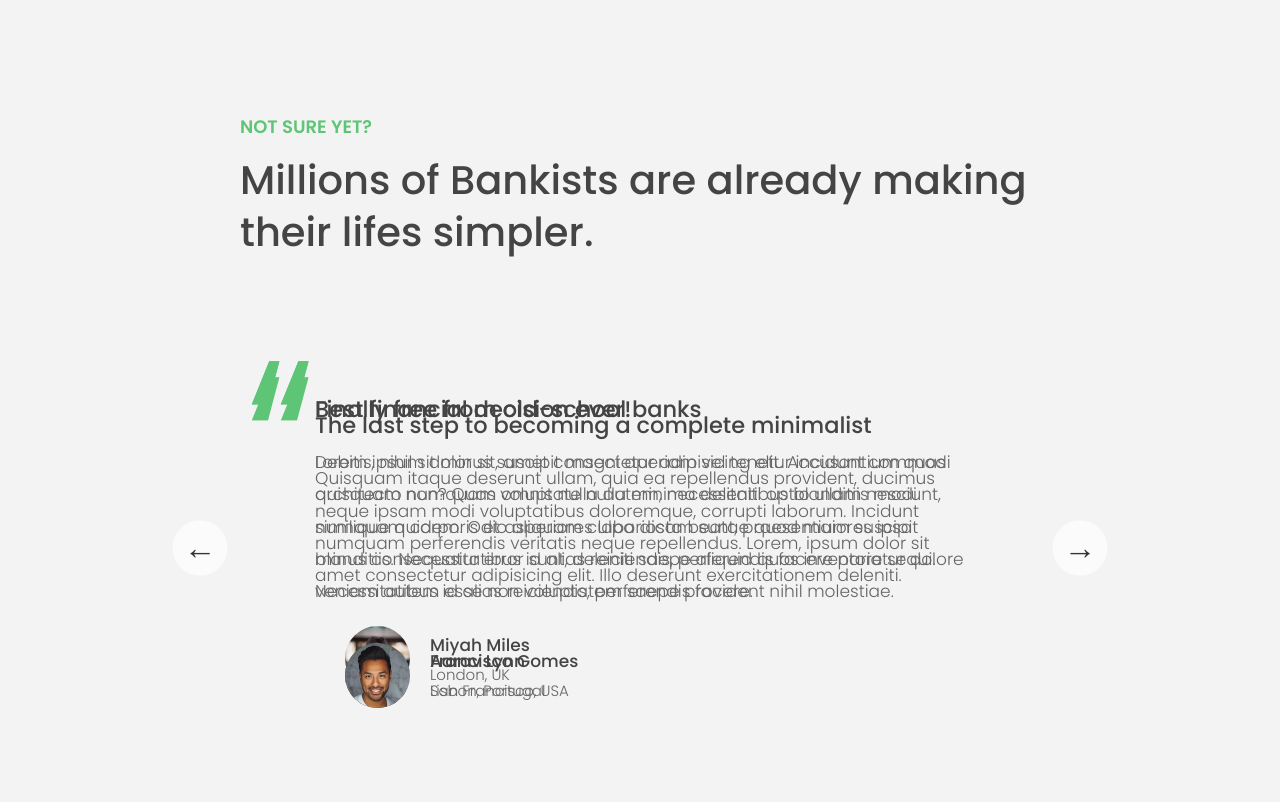
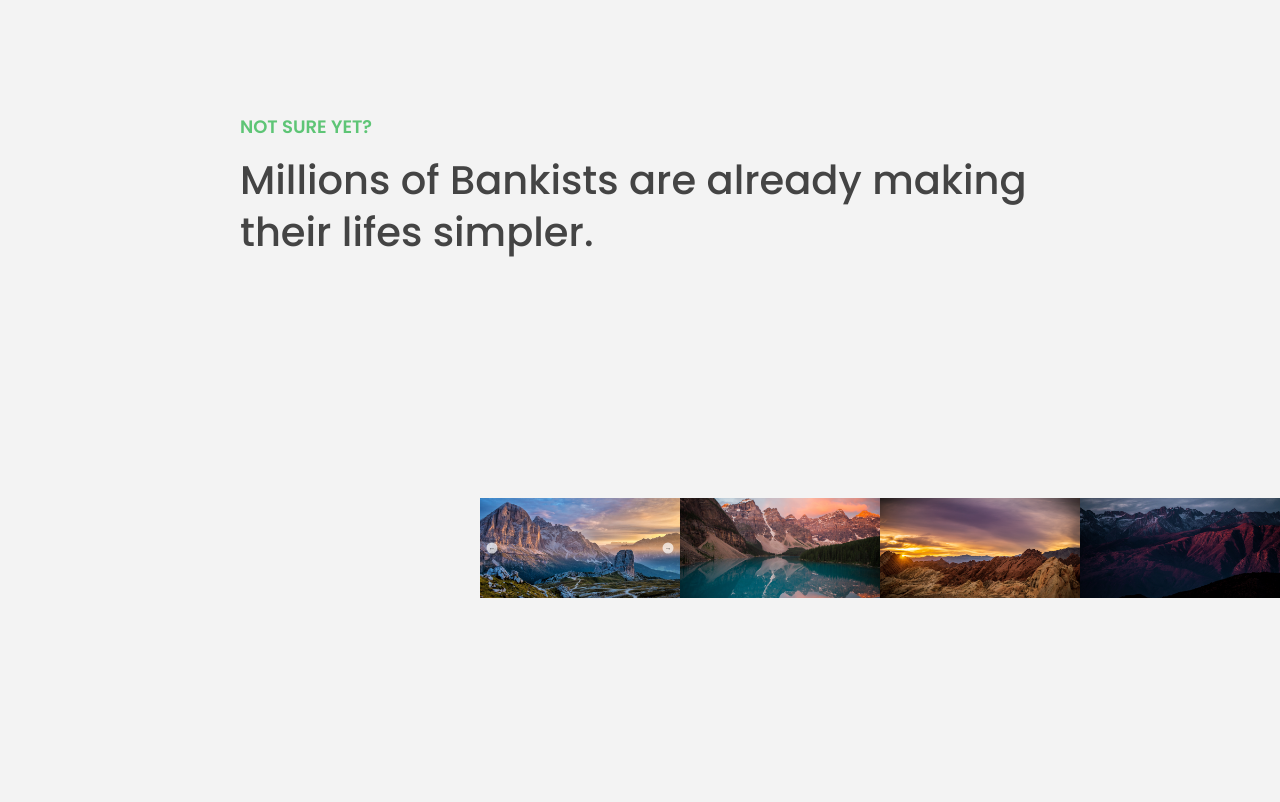
Before and after one commit to fortanza/Bankist-Website, a plain HTML site: page index.html in a window 1280 px wide. Shown: the part 3248-4050 px from the top of the page. Drawn offline with Linux system fonts and the light colour scheme.

Commit message:
197. Building a Slider Component: Part 1

```diff
--- a/index.html
+++ b/index.html
@@ -217,7 +217,7 @@
       </div>
 
       <div class="slider">
-        <div class="slide slide--1">
+        <!-- <div class="slide slide--1">
           <div class="testimonial">
             <h5 class="testimonial__header">Best financial decision ever!</h5>
             <blockquote class="testimonial__text">
@@ -275,12 +275,12 @@
               <p class="testimonial__location">Lisbon, Portugal</p>
             </address>
           </div>
-        </div>
+        </div> -->
 
-        <!-- <div class="slide"><img src="img/img-1.jpg" alt="Photo 1" /></div>
+        <div class="slide"><img src="img/img-1.jpg" alt="Photo 1" /></div>
         <div class="slide"><img src="img/img-2.jpg" alt="Photo 2" /></div>
         <div class="slide"><img src="img/img-3.jpg" alt="Photo 3" /></div>
-        <div class="slide"><img src="img/img-4.jpg" alt="Photo 4" /></div> -->
+        <div class="slide"><img src="img/img-4.jpg" alt="Photo 4" /></div>
         <button class="slider__btn slider__btn--left">&larr;</button>
         <button class="slider__btn slider__btn--right">&rarr;</button>
         <div class="dots"></div>
--- a/script.js
+++ b/script.js
@@ -205,7 +205,7 @@ const sectionObserver = new IntersectionObserver(revealSection, {
 
 allSections.forEach(function (section) {
   sectionObserver.observe(section);
-  section.classList.add('section--hidden');
+  // section.classList.add('section--hidden');
 });
 
 // ///////////////////////////////////////
@@ -235,6 +235,54 @@ const imgObserver = new IntersectionObserver(loadImg, {
 });
 
 imgTargets.forEach(img => imgObserver.observe(img));
+
+// ///////////////////////////////////////
+// // Slider
+
+const slides = document.querySelectorAll('.slide');
+const btnLeft = document.querySelector('.slider__btn--left');
+const btnRight = document.querySelector('.slider__btn--right');
+
+let curSlide = 0;
+const maxSlide = slides.length;
+
+const slider = document.querySelector('.slider');
+slider.style.transform = 'scale(0.2) translateX(-300px)';
+slider.style.overflow = 'visible';
+
+slides.forEach((s, i) => (s.style.transform = `translateX(${100 * i}%)`));
+
+const goToSlide = function (slide) {
+  slides.forEach(
+    (s, i) => (s.style.transform = `translateX(${100 * (i - slide)}%)`)
+  );
+};
+
+goToSlide(0);
+// Next slide
+
+const nextSlide = function () {
+  if (curSlide === maxSlide - 1) {
+    curSlide = 0;
+  } else {
+    curSlide++;
+  }
+
+  goToSlide(curSlide);
+};
+
+const prevSlide = function () {
+  if (curSlide === 0) {
+    curSlide = maxSlide - 1;
+  } else {
+    curSlide--;
+  }
+
+  goToSlide(curSlide);
+};
+
+btnRight.addEventListener('click', nextSlide);
+btnLeft.addEventListener('click', nextSlide);
 
 ////////////////////////////////////////////////////////////////////////////////////////////////////////////////////////////////////////////////////////
 ////////////////////////////////////////////////////////////////////////////////////////////////////////////////////////////////////////////////////////
```
